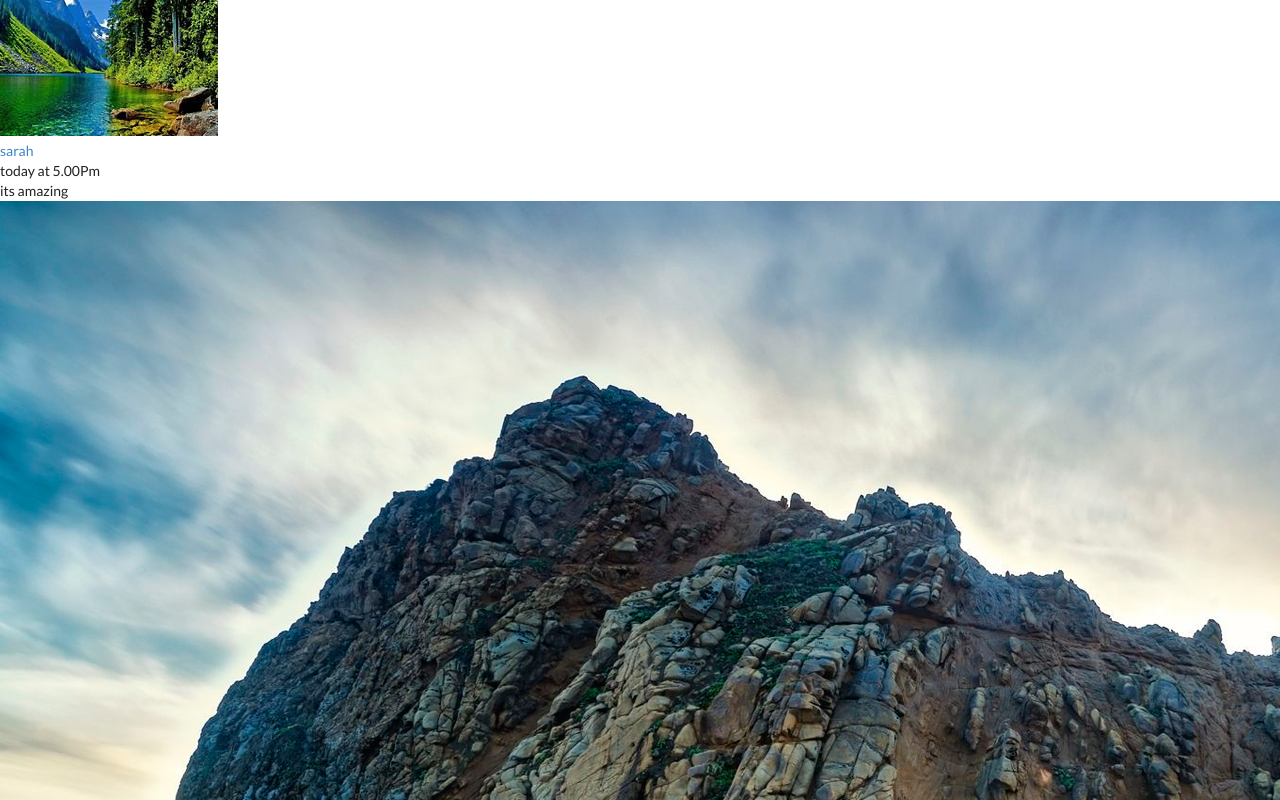
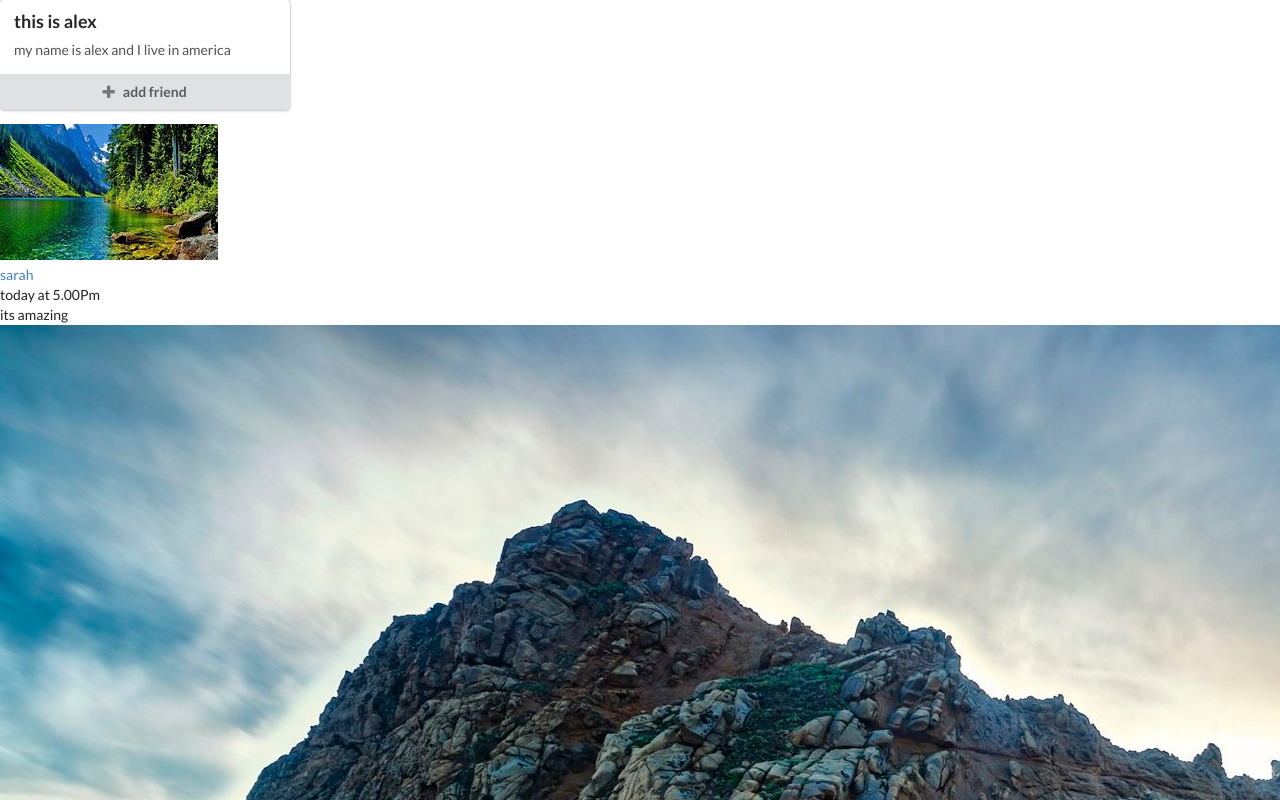
Before and after one commit to Arnob-sen/learn_react, a React (Create React App) app: page / in a window 1280 px wide. Shown: the top 800 px of the page. Built offline with nearby package versions, Linux system fonts and the light colour scheme.

Commit message:
add_userCard

```diff
--- /dev/null
+++ b/src/UserCard.js
@@ -0,0 +1,22 @@
+import React from "react";
+const UserCard=()=>
+{
+    return(
+        <div className='ui card'>
+            <div className='content'>
+                <div className='header'>this is alex</div>
+                <div className='description'>
+                   my name is alex and I live in america
+                </div>
+
+            </div>
+            <div className='ui bottom button'>
+                <i className='add icon'></i>
+                add friend
+            </div>
+
+        </div>
+    )
+
+}
+export default UserCard;
--- a/src/index.js
+++ b/src/index.js
@@ -6,6 +6,7 @@ import pic1 from './image/OIP.jpeg'
 import SingleComment from "./SingleComment";
 import pic2 from './image/R.jpeg'
 import pic3 from './image/Wallpapers-pexels-photo.jpg'
+import UserCard from "./UserCard";
 function getButton()
 {
   return 'hi babe'
@@ -18,6 +19,7 @@ const App=function()//function base component..we can also use ()=> instate of f
 
   return(
     <div className='ui comment'>
+      <UserCard />
     <SingleComment
     name='sarah'
      date='today at 5.00Pm'
```
